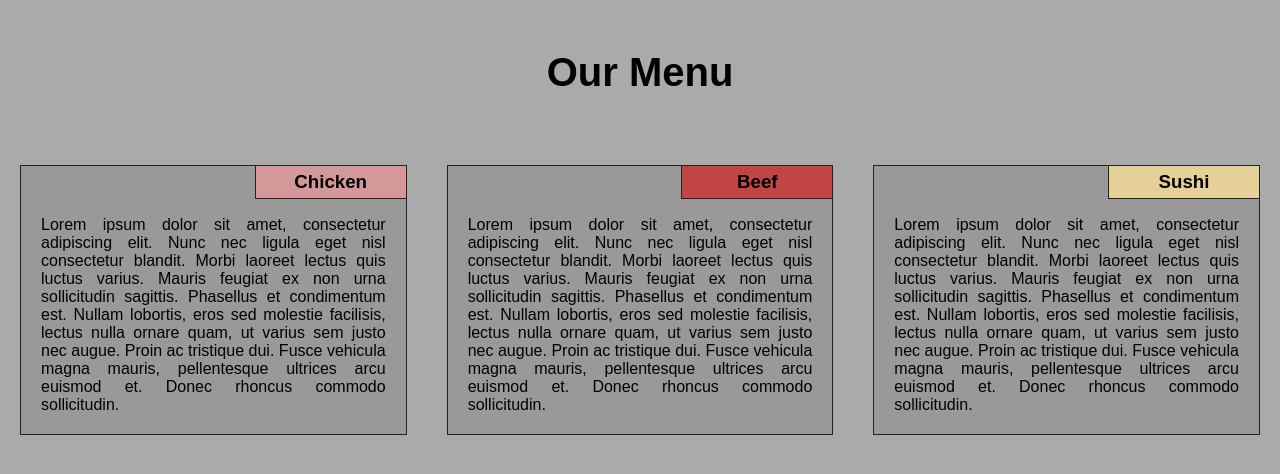
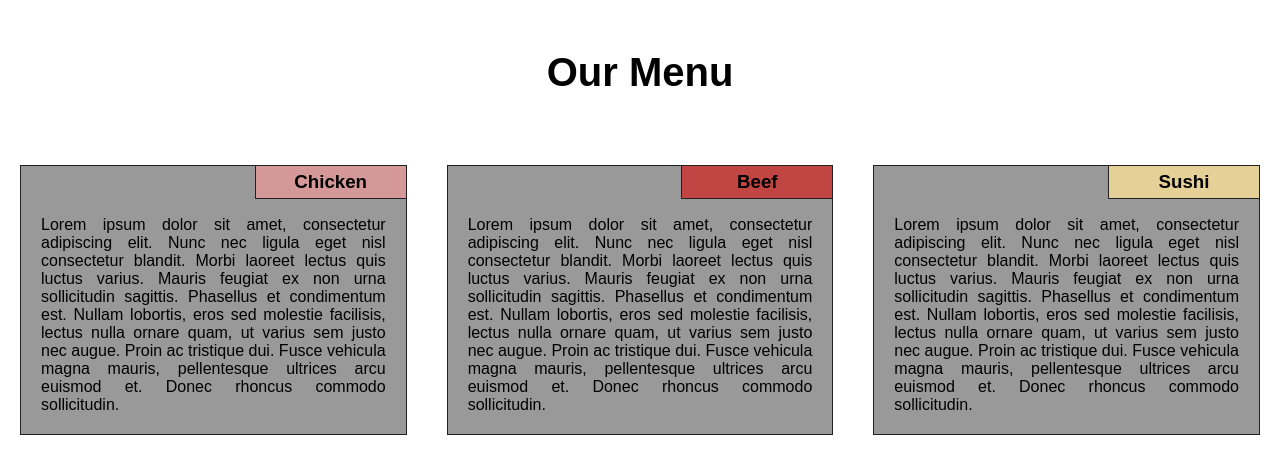
Before and after one commit to the-unheard/coursera-webdev-basics, a plain HTML site: page mod2/index.html in a window 1280 px wide. Drawn offline with Linux system fonts and the light colour scheme.

Commit message:
fix: corrected body background color

```diff
--- a/mod2/css/styles.css
+++ b/mod2/css/styles.css
@@ -1,5 +1,5 @@
 body {
-    background: #aaa;
+    background: #fff;
     margin: 0;
     font-family: Arial, Helvetica, sans-serif;
 }
```
